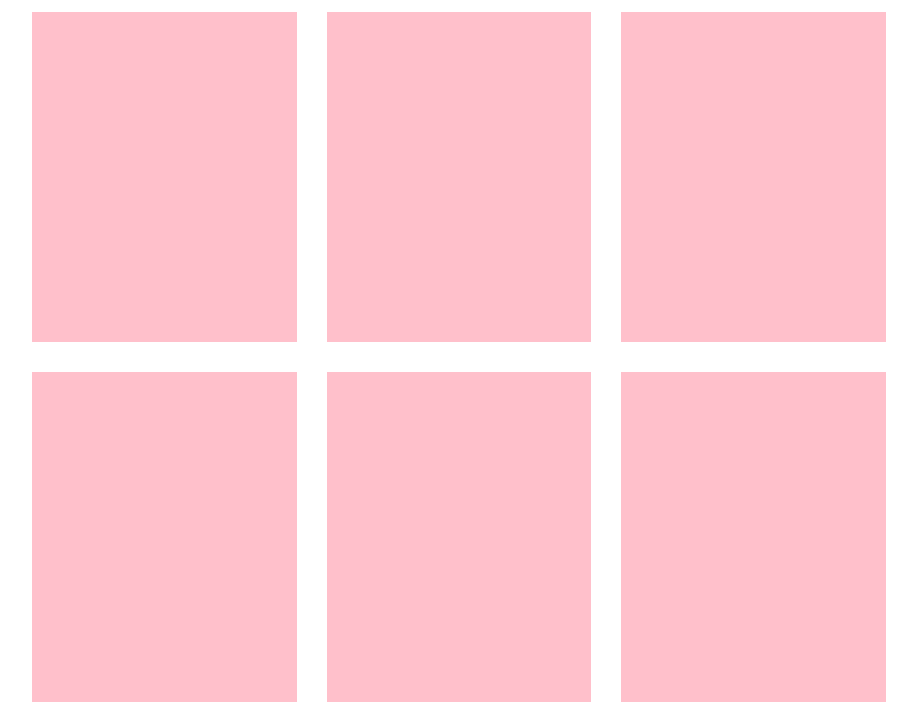
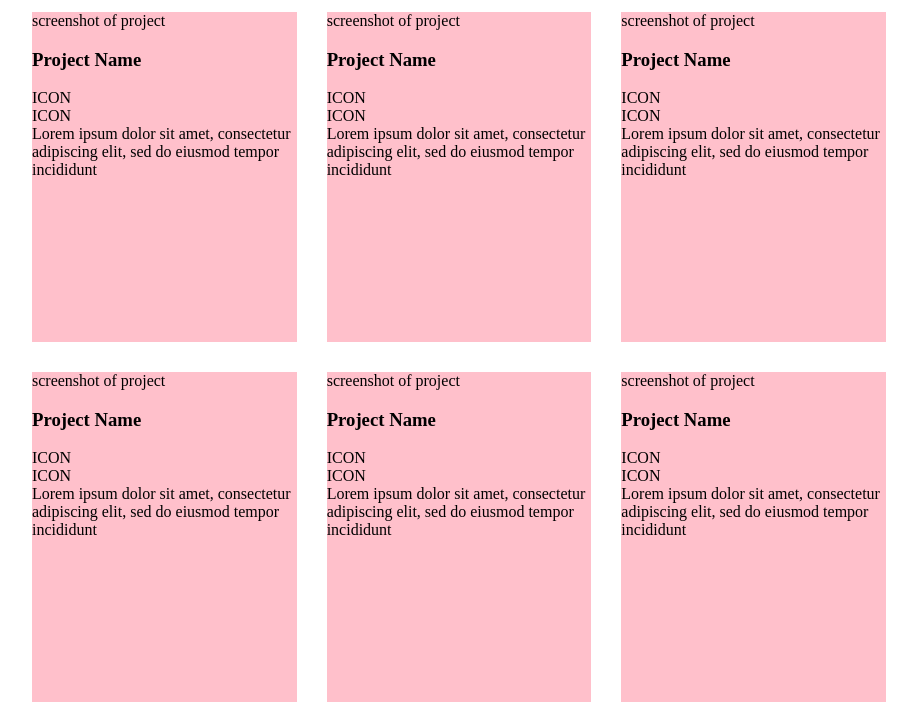
Before and after one commit to indigoBill/homepage, a website built with webpack: page src/index.html in a window 1280 px wide. Shown: the part 498-1220 px from the top of the page, without its empty margins (181-1098 px from the left). Built offline with nearby package versions, Linux system fonts and the light colour scheme.

Commit message:
Update project icon placeholders

```diff
--- a/src/index.html
+++ b/src/index.html
@@ -9,7 +9,9 @@
 <body>
     <div class="about-me-section section">
         <div class="content-container">
-            <div class="about-me-image">IMAGE PLACEHOLDER</div>
+            <div class="about-me-image">
+                <div class="name">Danielle Peters</div>
+            </div>
             <div class="about-me-container">
                 <h2 class="about-me-title">About me</h2>
                 <p class=" about-me-text">
@@ -29,12 +31,102 @@
         <div class="content-container">
             <div class="projects-container">
                 <h2 class="my-work-title">My work</h2>
-                <div class="project"></div>
-                <div class="project"></div>
-                <div class="project"></div>
-                <div class="project"></div>
-                <div class="project"></div>
-                <div class="project"></div>
+                <div class="project">
+                    <div class="project-image">
+                        screenshot of project
+                    </div>
+                    <div class="project-description">
+                        <h3>Project Name</h3>
+                        <div class="project-icons">
+                            <div>ICON</div>
+                            <div>ICON</div>
+                        </div>
+                        <div class="project-text">
+                            Lorem ipsum dolor sit amet, consectetur adipiscing elit,
+                            sed do eiusmod tempor incididunt
+                        </div>
+                    </div>
+                </div>
+                <div class="project">
+                    <div class="project-image">
+                        screenshot of project
+                    </div>
+                    <div class="project-description">
+                        <h3>Project Name</h3>
+                        <div class="project-icons">
+                            <div>ICON</div>
+                            <div>ICON</div>
+                        </div>
+                        <div class="project-text">
+                            Lorem ipsum dolor sit amet, consectetur adipiscing elit,
+                            sed do eiusmod tempor incididunt
+                        </div>
+                    </div>
+                </div>
+                <div class="project">
+                    <div class="project-image">
+                        screenshot of project
+                    </div>
+                    <div class="project-description">
+                        <h3>Project Name</h3>
+                        <div class="project-icons">
+                            <div>ICON</div>
+                            <div>ICON</div>
+                        </div>
+                        <div class="project-text">
+                            Lorem ipsum dolor sit amet, consectetur adipiscing elit,
+                            sed do eiusmod tempor incididunt
+                        </div>
+                    </div>
+                </div>
+                <div class="project">
+                    <div class="project-image">
+                        screenshot of project
+                    </div>
+                    <div class="project-description">
+                        <h3>Project Name</h3>
+                        <div class="project-icons">
+                            <div>ICON</div>
+                            <div>ICON</div>
+                        </div>
+                        <div class="project-text">
+                            Lorem ipsum dolor sit amet, consectetur adipiscing elit,
+                            sed do eiusmod tempor incididunt
+                        </div>
+                    </div>
+                </div>
+                <div class="project">
+                    <div class="project-image">
+                        screenshot of project
+                    </div>
+                    <div class="project-description">
+                        <h3>Project Name</h3>
+                        <div class="project-icons">
+                            <div>ICON</div>
+                            <div>ICON</div>
+                        </div>
+                        <div class="project-text">
+                            Lorem ipsum dolor sit amet, consectetur adipiscing elit,
+                            sed do eiusmod tempor incididunt
+                        </div>
+                    </div>
+                </div>
+                <div class="project">
+                    <div class="project-image">
+                        screenshot of project
+                    </div>
+                    <div class="project-description">
+                        <h3>Project Name</h3>
+                        <div class="project-icons">
+                            <div>ICON</div>
+                            <div>ICON</div>
+                        </div>
+                        <div class="project-text">
+                            Lorem ipsum dolor sit amet, consectetur adipiscing elit,
+                            sed do eiusmod tempor incididunt
+                        </div>
+                    </div>
+                </div>
             </div>
         </div>
     </div>
```
